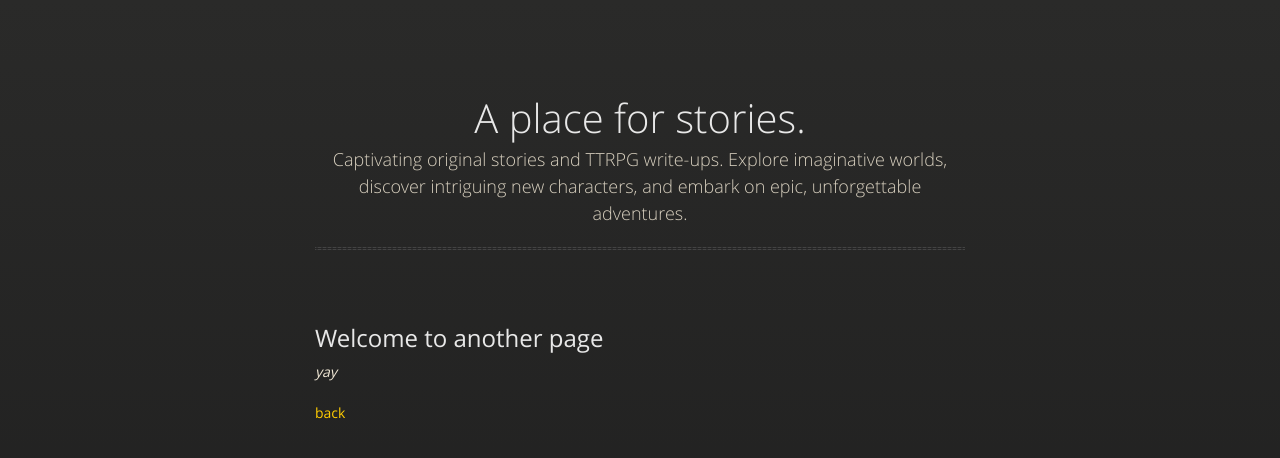
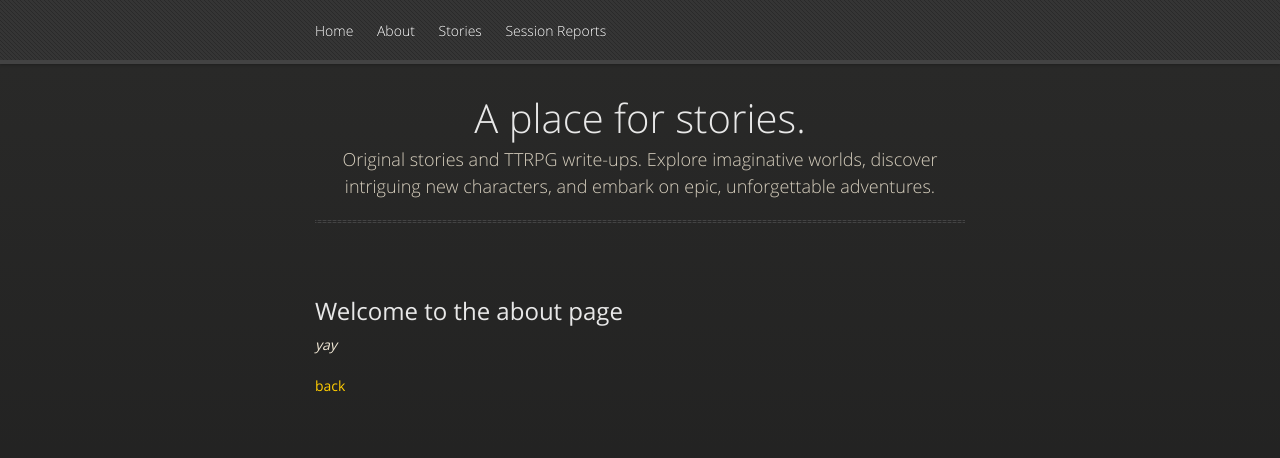
Before and after one commit to jmtrafny/jmtrafny.github.io, a Jekyll site: the page built from about.md, in a window 1280 px wide. Shown: the top 458 px of the page. Built offline with Jekyll 4.4.1, drawn with Linux system fonts in a browser that asks for light colours; our own code applies the rules of GitHub Pages for plain Markdown files.

Commit message:
testing new config on github

```diff
--- a/_config.yml
+++ b/_config.yml
@@ -1,7 +1,7 @@
 title: A place for stories.
 email: keyboardbandit@gmail.com
 description: >- # this means to ignore newlines until "baseurl:"
-  Captivating original stories and TTRPG write-ups. Explore imaginative worlds,
+  Original stories and TTRPG write-ups. Explore imaginative worlds,
   discover intriguing new characters, and embark on epic, unforgettable adventures.
 baseurl: "" # the subpath of your site, e.g. /blog
 url: "" # the base hostname & protocol for your site, e.g. http://example.com
@@ -11,6 +11,15 @@ github_username:  jmtrafny
 theme: jekyll-theme-midnight
 plugins:
   - jekyll-feed
+
+# Pages to include
+collections:
+  reports:
+    output: true
+    permalink: /reports/:path/
+  stories:
+    output: true
+    permalink: /stories/:path/
 
 # Exclude from processing.
 # The following items will not be processed, by default.
--- a/_layouts/default.html
+++ b/_layouts/default.html
@@ -17,12 +19,18 @@
   <meta name="viewport" content="width=device-width, initial-scale=1, user-scalable=no">
   {% include head-custom.html %}
 </head>
+
 <body>
-      <!--div id="header">
+  <div id="header">
     <nav>
-
+      <ul>
+        <li><a href="{{ '/' | relative_url }}">Home</a></li>
+        <li><a href="{{ '/about' | relative_url }}">About</a></li>
+        <li><a href="{{ '/stories' | relative_url }}">Stories</a></li>
+        <li><a href="{{ '/reports' | relative_url }}">Session Reports</a></li>
+      </ul>
     </nav>
-      </div-->
+  </div>
 
   <div class="wrapper">
 
@@ -39,4 +47,5 @@
 
   </div>
 </body>
+
 </html>
--- a/_sass/jekyll-theme-midnight.scss
+++ b/_sass/jekyll-theme-midnight.scss
@@ -3,42 +3,56 @@
 @import "rouge-base16-dark.scss";
 
 body {
-  padding:0px 0 20px 0px;
+  padding: 0px 0 20px 0px;
   margin: 0px;
-  font:14px/1.5 "OpenSansRegular", "Helvetica Neue", Helvetica, Arial, sans-serif;
-  color:#f0e7d5;
+  font: 14px/1.5 "OpenSansRegular", "Helvetica Neue", Helvetica, Arial, sans-serif;
+  color: #f0e7d5;
   font-weight: normal;
   background: #252525;
   background-attachment: fixed !important;
   background: linear-gradient(#2a2a29, #1c1c1c);
 }
 
-h1, h2, h3, h4, h5, h6 {
-  color:#e8e8e8;
-  margin:0 0 10px;
+h1,
+h2,
+h3,
+h4,
+h5,
+h6 {
+  color: #e8e8e8;
+  margin: 0 0 10px;
   font-family: 'OpenSansRegular', "Helvetica Neue", Helvetica, Arial, sans-serif;
   font-weight: normal;
 }
 
-p, ul, ol, table, pre, dl {
-  margin:0 0 20px;
+p,
+ul,
+ol,
+table,
+pre,
+dl {
+  margin: 0 0 20px;
 }
 
-h1, h2, h3 {
-  line-height:1.1;
+h1,
+h2,
+h3 {
+  line-height: 1.1;
 
 }
 
 h1 {
-  font-size:28px;
+  font-size: 28px;
 }
 
 h2 {
   font-size: 24px;
 }
 
-h4, h5, h6 {
-  color:#e8e8e8;
+h4,
+h5,
+h6 {
+  color: #e8e8e8;
 }
 
 h3 {
@@ -50,9 +64,9 @@ h3 {
 }
 
 a {
-  color:#ffcc00;
-  font-weight:400;
-  text-decoration:none;
+  color: #ffcc00;
+  font-weight: 400;
+  text-decoration: none;
 
   &:hover {
     color: #ffeb9b;
@@ -60,14 +74,14 @@ a {
 }
 
 a small {
-  font-size:11px;
-  color:#666;
-  margin-top:-0.6em;
-  display:block;
+  font-size: 11px;
+  color: #666;
+  margin-top: -0.6em;
+  display: block;
 }
 
-ul{
-  list-style-image:url('../images/bullet.png');
+ul {
+  list-style-image: url('../images/bullet.png');
 }
 
 strong {
@@ -76,9 +90,9 @@ strong {
 }
 
 .wrapper {
-  max-width:650px;
-  margin:0 auto;
-  position:relative;
+  max-width: 650px;
+  margin: 0 auto;
+  position: relative;
   padding: 0 20px;
 }
 
@@ -87,27 +101,27 @@ section img {
 }
 
 blockquote {
-  border-left:3px solid #ffcc00;
-  margin:0;
-  padding:0 0 0 20px;
-  font-style:italic;
+  border-left: 3px solid #ffcc00;
+  margin: 0;
+  padding: 0 0 0 20px;
+  font-style: italic;
 }
 
 code {
   font-family: Monaco, Bitstream Vera Sans Mono, Lucida Console, Terminal, monospace;
-  color:#efefef;
-  font-size:13px;
+  color: #efefef;
+  font-size: 13px;
   margin: 0 4px;
   padding: 4px 6px;
   border-radius: 2px;
 }
 
 pre {
-  padding:8px 15px;
+  padding: 8px 15px;
   background: #191919;
   border-radius: 2px;
-  border:1px solid #121212;
-  box-shadow: inset 0 1px 3px rgba(0,0,0,.3);
+  border: 1px solid #121212;
+  box-shadow: inset 0 1px 3px rgba(0, 0, 0, .3);
   overflow: auto;
   overflow-y: hidden;
 
@@ -120,23 +134,23 @@ pre {
 }
 
 table {
-  width:100%;
-  border-collapse:collapse;
+  width: 100%;
+  border-collapse: collapse;
 }
 
 th {
-  text-align:left;
-  padding:5px 10px;
-  border-bottom:1px solid #434343;
+  text-align: left;
+  padding: 5px 10px;
+  border-bottom: 1px solid #434343;
   color: #b6b6b6;
   font-family: 'OpenSansSemibold', "Helvetica Neue", Helvetica, Arial, sans-serif !important;
   font-weight: normal;
 }
 
 td {
-  text-align:left;
-  padding:5px 10px;
-  border-bottom:1px solid #434343;
+  text-align: left;
+  padding: 5px 10px;
+  border-bottom: 1px solid #434343;
 }
 
 hr {
@@ -148,7 +162,7 @@ hr {
 }
 
 dt {
-  color:#F0E7D5;
+  color: #F0E7D5;
   font-family: 'OpenSansSemibold', "Helvetica Neue", Helvetica, Arial, sans-serif !important;
   font-weight: normal;
 }
@@ -156,20 +170,19 @@ dt {
 
 #header {
   z-index: 100;
-  left:0;
+  left: 0;
   top: 0px;
   height: 60px;
   width: 100%;
   position: fixed;
   background: url(../images/nav-bg.gif) #353535;
   border-bottom: 4px solid #434343;
-  box-shadow: 0px 1px 3px rgba(0,0,0,.25);
+  box-shadow: 0px 1px 3px rgba(0, 0, 0, .25);
 
   nav {
     max-width: 650px;
     margin: 0 auto;
     padding: 0 10px;
-    background: blue;
     margin: 6px auto;
 
     ul {
@@ -184,29 +197,17 @@ dt {
         display: inline;
         color: white;
         line-height: 50px;
-        text-shadow: 0px 1px 0px rgba(0,0,0,.2);
+        text-shadow: 0px 1px 0px rgba(0, 0, 0, .2);
         font-size: 14px;
+        margin-right: 20px;
 
         a {
           color: white;
-          border: 1px solid #5d910b;
-          background: linear-gradient(#93bd20, #659e10);
-          border-radius: 2px;
-          box-shadow: inset 0px 1px 0px rgba(255,255,255,.3), 0px 3px 7px rgba(0,0,0,.7);
-
-          background-color: #93bd20;
-          padding: 10px 12px;
-          margin-top: 6px;
-          line-height:14px;
-          font-size:14px;
-          display:inline-block;
-          text-align:center;
+          text-decoration: none;
+          padding-bottom: 2px;
 
           &:hover {
-            background: linear-gradient(#749619, #527f0e);
-            background-color: #659e10;
-            border: 1px solid #527f0e;
-            box-shadow: inset 0px 1px 1px rgba(0,0,0,.2), 0px 1px 0px rgba(0,0,0,.0);
+            border-bottom: 1px solid white;
           }
         }
 
@@ -231,7 +232,7 @@ dt {
 }
 
 section {
-  max-width:650px;
+  max-width: 650px;
   padding: 30px 0px 50px 0px;
   margin: 20px 0;
   margin-top: 70px;
@@ -277,7 +278,8 @@ section {
   }
 }
 
-@media print, screen and (max-width: 720px) {
+@media print,
+screen and (max-width: 720px) {
 
   #title {
     .credits {
@@ -299,7 +301,8 @@ section {
   }
 }
 
-@media print, screen and (max-width: 480px) {
+@media print,
+screen and (max-width: 480px) {
 
   #header {
     margin-top: -20px;
@@ -308,6 +311,7 @@ section {
   section {
     margin-top: 40px;
   }
+
   nav {
     display: none;
   }
--- a/another-page.md
+++ b/about.md
@@ -2,7 +2,7 @@
 layout: default
 ---
 
-## Welcome to another page
+## Welcome to the about page
 
 _yay_
 
--- a/index.markdown
+++ /dev/null
@@ -1,6 +0,0 @@
----
-# Feel free to add content and custom Front Matter to this file.
-# To modify the layout, see https://jekyllrb.com/docs/themes/#overriding-theme-defaults
-
-layout: home
----
```
Also changed, not shown: other parts of _layouts/default.html (+4 -2 lines), _posts/2023-05-04-may-the-force-be-with-you.markdown (added, +8 -0 lines), _reports/doom-of-the-savage-kings.md (added, +10 -0 lines), _stories/condition-black.md (added, +10 -0 lines), _stories/condition-blue.md (added, +10 -0 lines), about.markdown (deleted, +0 -18 lines), index.md (+9 -0 lines), pages/internal-page.md (deleted, +0 -9 lines), reports.md (added, +11 -0 lines), stories.md (added, +11 -0 lines), thumbnail.png (deleted). Lines whose indentation alone changed are shown as unchanged.
